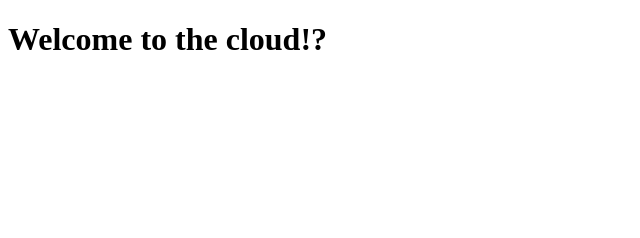
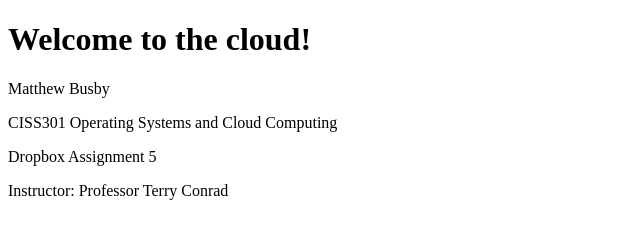
Before and after one commit to MBusby81/MyBook1, a plain HTML site: page index.html in a window 1280 px wide. Shown: the whole page, without its empty margins (0-640 px from the left). Drawn offline with Linux system fonts and the light colour scheme.

Commit message:
Update index.html

```diff
--- a/index.html
+++ b/index.html
@@ -5,6 +5,10 @@
     <title>My Website</title>
   </head>
   <body>
-    <h1>Welcome to the cloud!?</h1>
+    <h1>Welcome to the cloud!</h1>
+    <p>Matthew Busby</p>
+    <p>CISS301 Operating Systems and Cloud Computing</p>
+    <p>Dropbox Assignment 5</p>
+    <p>Instructor: Professor Terry Conrad</p>
   </body>
 </html>
```
